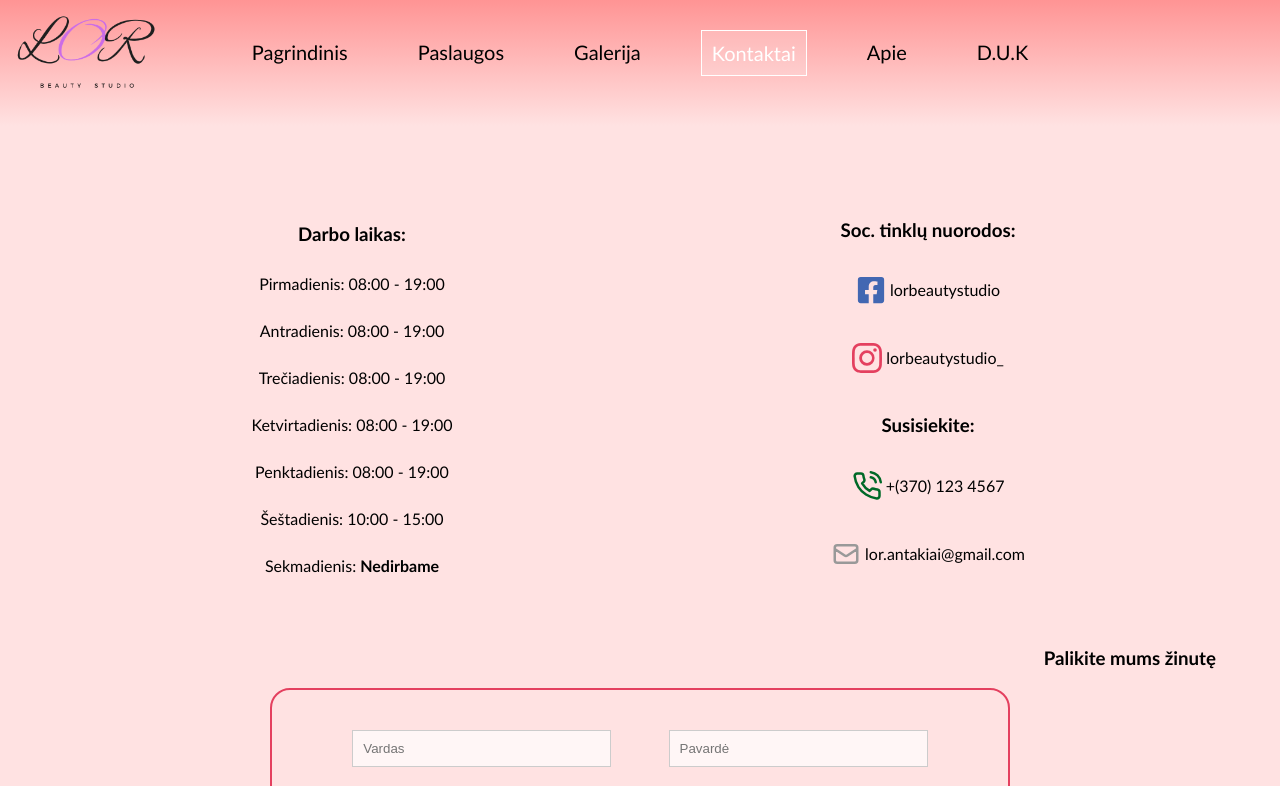
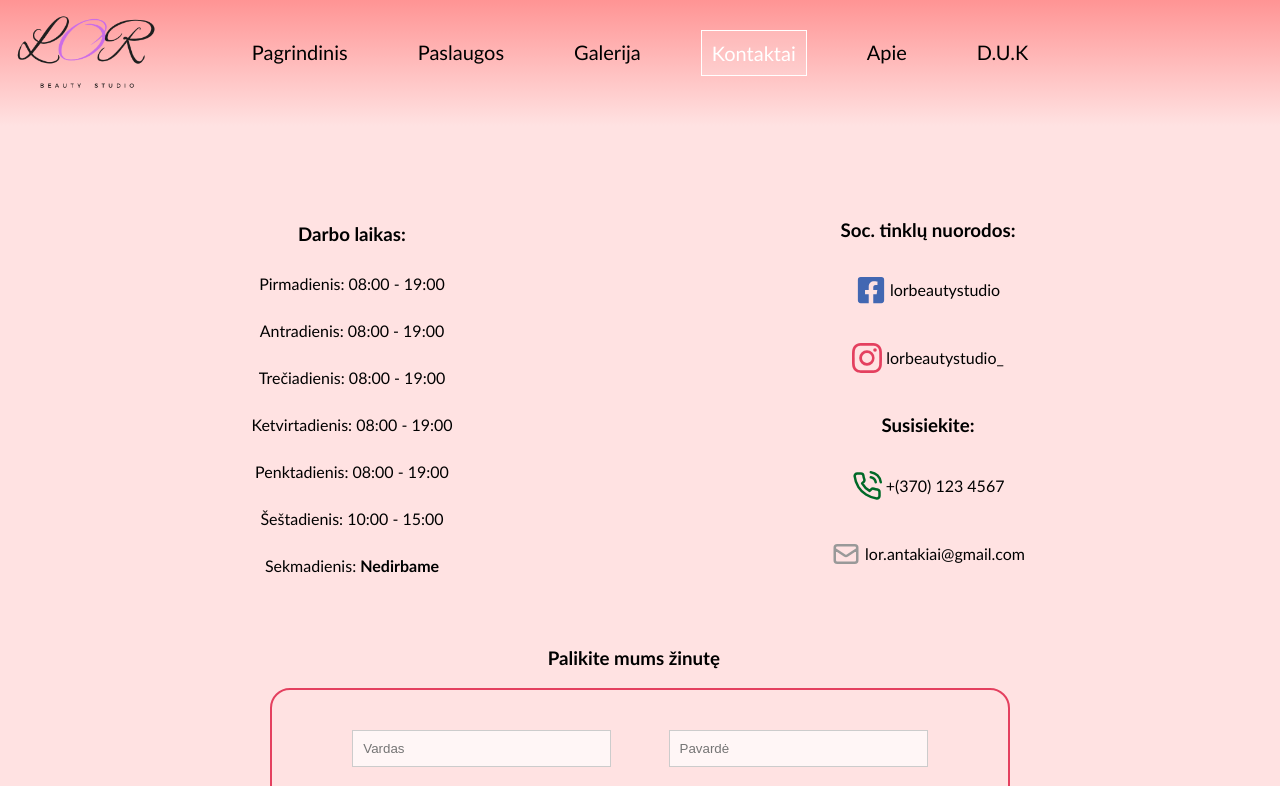
Before and after one commit to ArminasStrolys/react-projects, a React (Create React App) app in the folder eyebrow-portfolio-site/: page /contacts in a window 1280 px wide. Shown: the top 786 px of the page. Built offline with nearby package versions, Linux system fonts and the light colour scheme.

Commit message:
Update _contacts.scss

```diff
--- a/eyebrow-portfolio-site/src/style/_contacts.scss
+++ b/eyebrow-portfolio-site/src/style/_contacts.scss
@@ -22,8 +22,8 @@
 .contact-form{
   h3{
     margin-top: 50px;
-    text-align: right;
-    float: none;
+    float: right;
+    margin-right: -80px;
   }
 }
 }
```
